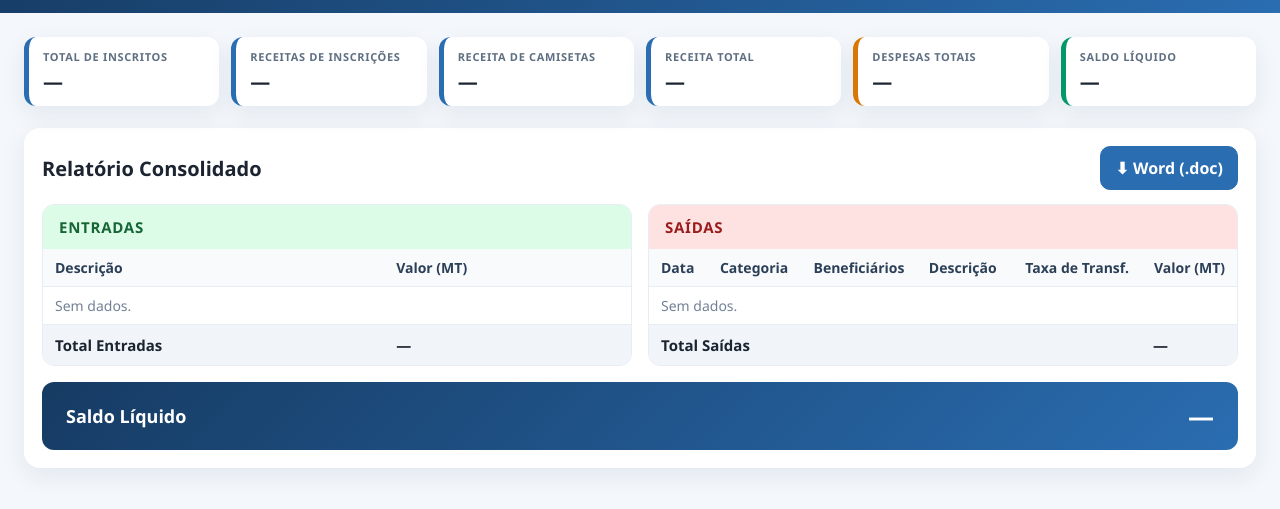
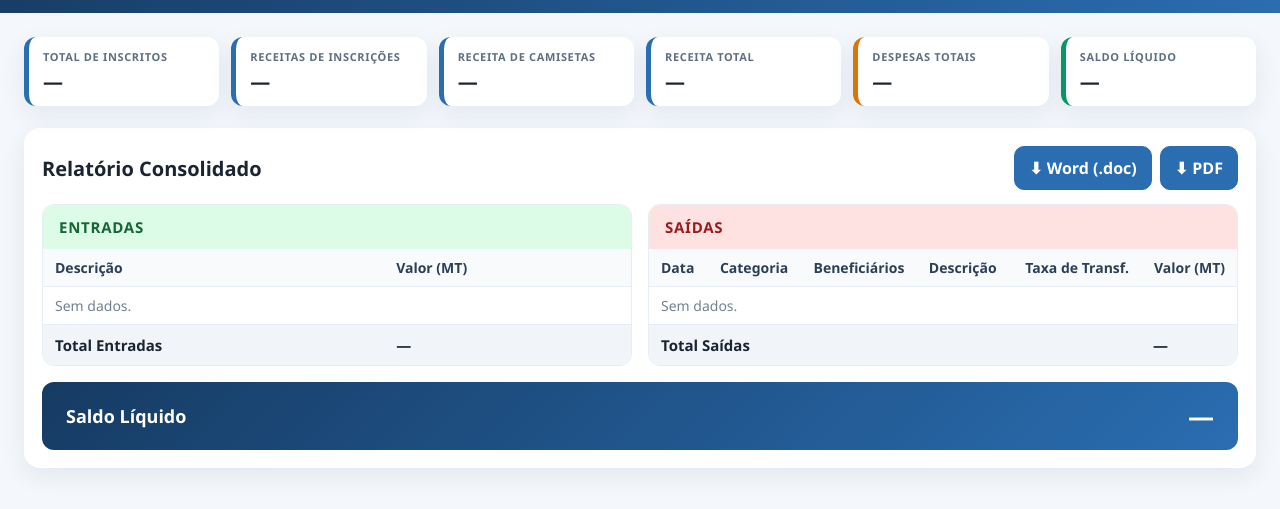
Before and after one commit to chaimete-debug/relatorio-financeiro-conferencia, a plain HTML site: page index.html in a window 1280 px wide. Shown: the part 75-584 px from the top of the page. Drawn offline with Linux system fonts and the light colour scheme; no server answers.

Commit message:
Update index.html

```diff
--- a/index.html
+++ b/index.html
@@ -49,7 +49,10 @@
     <section class="card" id="cardRelatorio">
       <div class="card-head">
         <h2>Relatório Consolidado</h2>
-        <button class="btn btn-primary" onclick="exportarWord()">⬇ Word (.doc)</button>
+        <div style="display:flex;gap:8px;flex-wrap:wrap">
+          <button class="btn btn-primary" onclick="exportarWord()">⬇ Word (.doc)</button>
+          <button class="btn btn-primary" onclick="exportarPDF()">⬇ PDF</button>
+        </div>
       </div>
       <div id="relatorio" class="relatorio-wrap">
         <div class="relatorio-grid">
```
